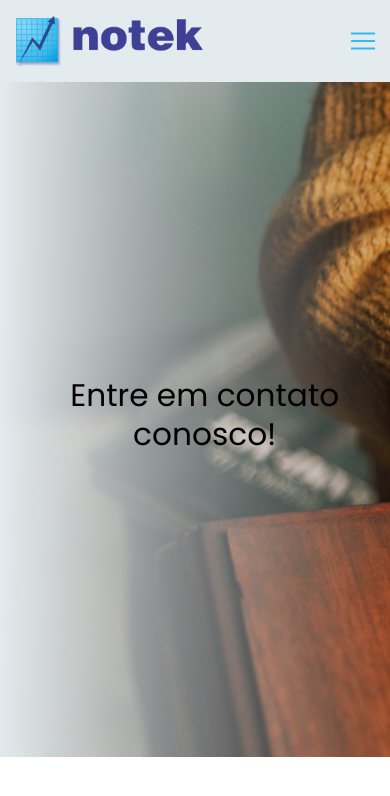
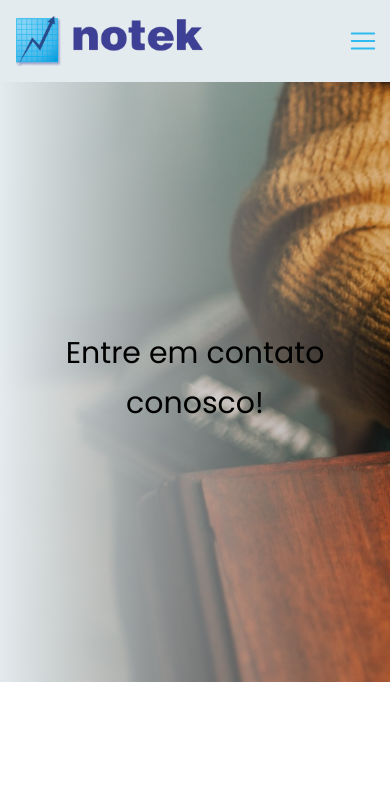
Before and after one commit to M1SS1NGHU3S/notekTemp, a React (Create React App) app: page /contato in a window 390 px wide. Shown: the top 796 px of the page. Built offline with nearby package versions, Linux system fonts and the light colour scheme.

Commit message:
Updated Mockup Sizing

```diff
--- a/src/components/MockUp.css
+++ b/src/components/MockUp.css
@@ -1,29 +1,28 @@
 .mockup {
-    position: relative;
     background-size: cover;
     background-repeat: no-repeat;
-    height: 80vh;
+    height: 700px;
     display: flex;
     align-items: center;
     justify-content: left;
-    padding-left: 5vw;
+    padding-left: 100px;
 }
 
 .mockup--container {
     display: inline-block;
-    width: 45vw;
+    max-width: 600px;
 }
 
 .mockup--title {
-    font-size: 5.6vmin;
+    font-size: 40px;
     color: #000000;
-    line-height: 8vmin;
+    line-height: 60px;
     font-weight: 400;
 }
 
 .mockup--text {
-    font-size: 3.5vmin;
-    line-height: 5vmin;
+    font-size: 24px;
+    line-height: 50px;
     font-weight: 400;
 }
 
@@ -31,16 +30,22 @@
     --bs-btn-hover-color: #ffffff;
 }
 
+@media (max-width: 800px) {
+    .mockup {
+        padding-left: 50px;
+    }
+}
+
 @media (max-width: 700px) {
     .mockup--title {
         text-align: center;
-        font-size: 8vmin;
-        line-height: 10vmin;
+        font-size: 30px;
+        line-height: 50px;
     }
 
     .mockup--container {
         position: initial;
-        width: 90%;
+        max-width: 500px;
     }
 
     .mockup {
@@ -48,10 +53,24 @@
         align-items: center;
         justify-content: center;
         text-align: center;
+        height: 600px;
+        padding: 0;
     }
 
     .mockup--text {
-        font-size: 5vmin;
-        line-height: 8vmin;
+        font-size: 20px;
+        line-height: 30px;
     }
 }
+
+@media (max-width: 300px) {
+    .mockup--title {
+        font-size: 26px;
+        line-height: 35px;
+    }
+
+    .mockup--text {
+        font-size: 18px;
+        line-height: 25px;
+    }
+}
--- a/src/components/NavBar.css
+++ b/src/components/NavBar.css
@@ -55,9 +55,3 @@
         margin-top: 20px;
     }
 }
-
-@media (max-width: 1205px) {
-    #responsive-navbar-nav > div > a {
-        margin: 5px 5px;
-    }
-}
--- a/src/index.css
+++ b/src/index.css
@@ -9,13 +9,13 @@ body {
 
 .blue-btn {
     background-color: #01AEF0;
-    padding: 1vmin 8vmin;
+    padding: 8px 60px;
     margin-top: 10px;
-    border-radius: 2.4vmin;
+    border-radius: 24px;
     border: none;
     color: #ffffff;
     text-transform: uppercase;
-    font-size: 2.5vmin;
+    font-size: 18px;
 }
 
 /* Manutencao */
@@ -39,7 +39,7 @@ body {
     padding: 10px 20px;
 }
 
-@media only screen and (max-width: 450px) {
+@media (max-width: 450px) {
     #manutencao img {
         width: 120px;
         height: auto;
@@ -48,6 +48,12 @@ body {
 
 @media (max-width: 700px) {
     .blue-btn {
-        font-size: 4vmin;
+        font-size: 14px;
     }
 }
+
+@media (max-width: 300px) {
+    .blue-btn {
+        padding: 6px 40px;
+    }
+}
```
